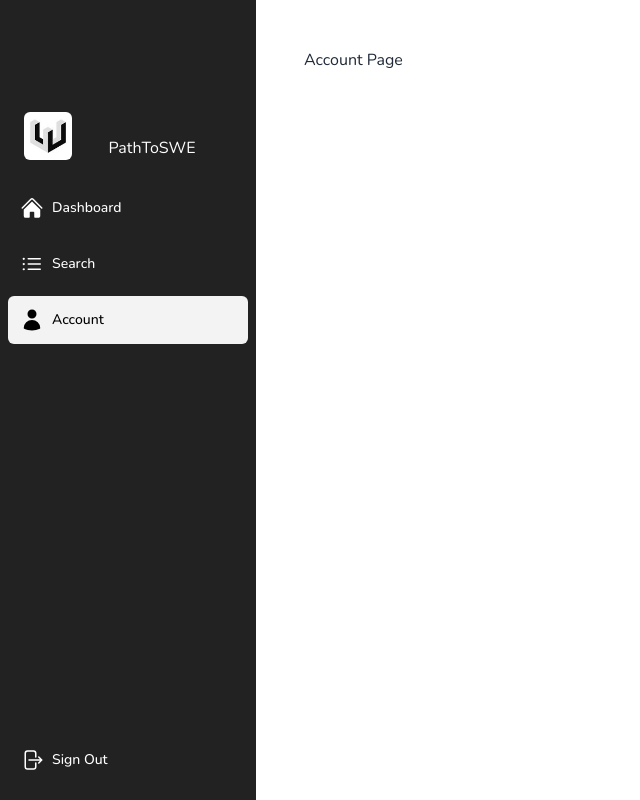
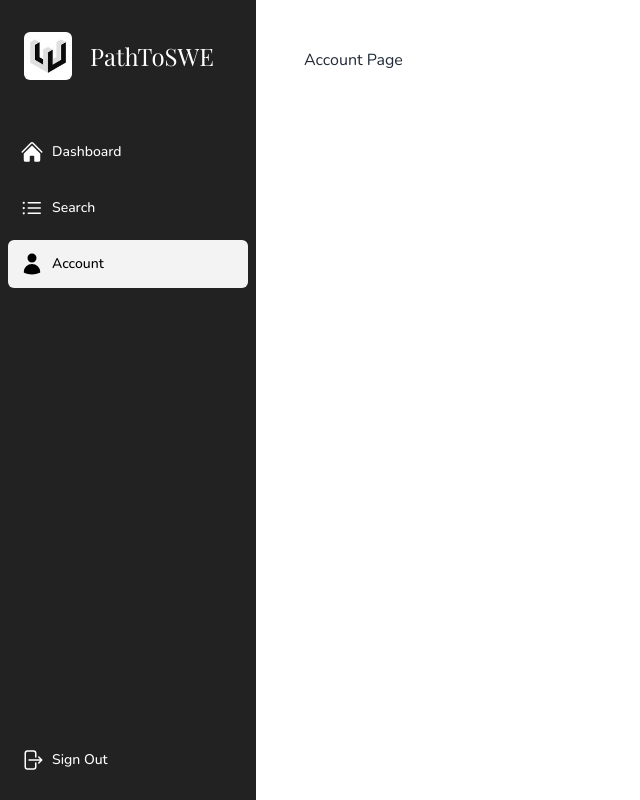
Before and after one commit to zachkfan/pathtoswe, a Next.js app: page /dashboard/account in a window 1280 px wide. Shown: the whole page, without its empty margins (0-640 px from the left). Built offline with nearby package versions, Linux system fonts and the light colour scheme; a web font is replaced by a local one.

Commit message:
styled navbar

```diff
--- a/src/app/ui/dashboard/sidenav.tsx
+++ b/src/app/ui/dashboard/sidenav.tsx
@@ -7,11 +7,11 @@ export default function SideNav() {
   return (
     <div className="flex h-full flex-col px-3 py-4 md:px-2 bg-black-gray  text-white">
       <Link
-        className="mb-2 flex h-20 items-end justify-start rounded-md p-4 md:h-40"
+        className="mb-8 flex h-20 items-center justify-start rounded-md p-4"
         href="/"
       >
         <Logo />
-        <h2 className="hidden md:block grow text-center">PathToSWE</h2>
+        <h2 className="hidden md:block grow text-center font-serif">PathToSWE</h2>
       </Link>
       <div className="flex grow flex-row justify-between space-x-2 md:flex-col md:space-x-0 md:space-y-2">
         <NavLinks />
--- a/src/app/ui/globals.css
+++ b/src/app/ui/globals.css
@@ -6,4 +6,7 @@
   :root {
     @apply bg-white;
   }
+  h2 {
+    @apply text-2xl;
+  }
 }
```
